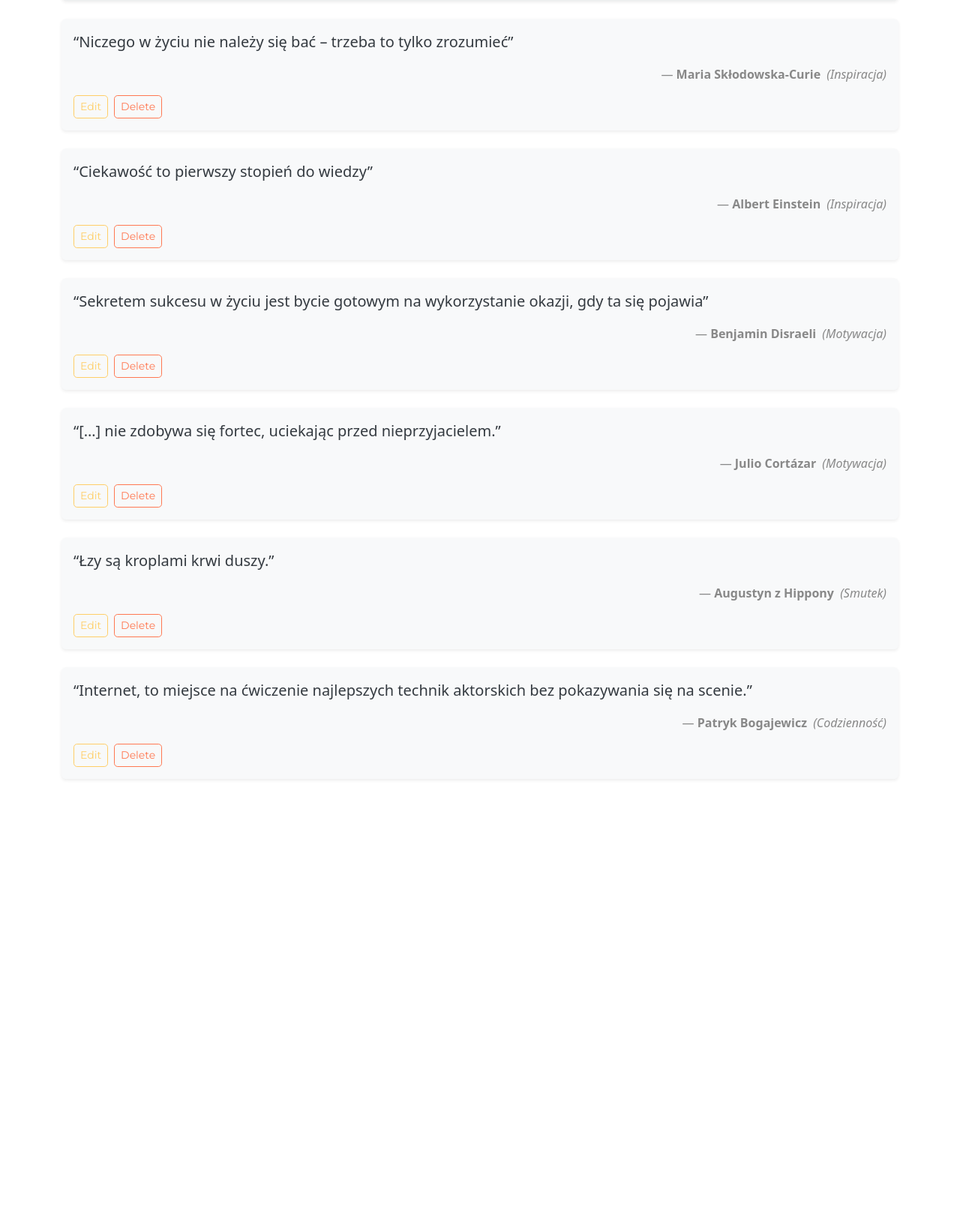
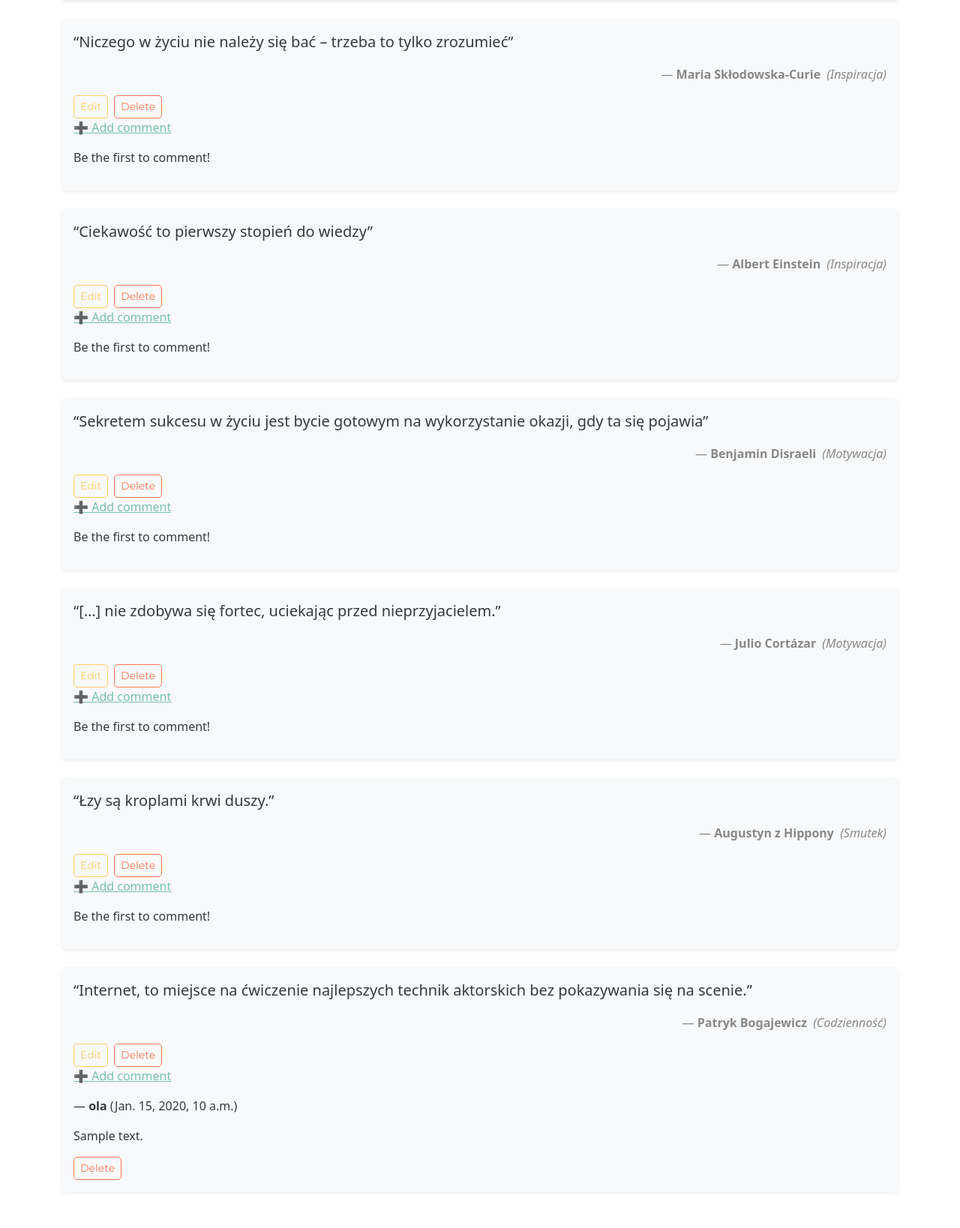
Before and after one commit to AleksandraGrabowska04/cytatownik, a Django app: page /my-quotes/ in a window 1280 px wide. Shown: the part 394-2032 px from the top of the page at 75% size. Before the commit the page ends 1434 px from the top, so only its background shows below. Run offline with Django 5.2, Linux system fonts and the light colour scheme; a user stored in the database is signed in; data comes from the database, SQL or seed files in the repository; tables that the repository leaves empty hold one stand-in row (values such as "Sample post"); some libraries are stand-ins or nearby versions.

Commit message:
Added comments to My Quotes page

```diff
--- a/quote/templates/quote/my_quotes.html
+++ b/quote/templates/quote/my_quotes.html
@@ -77,6 +77,26 @@
                     <a href="{% url 'edit_quote' quote.id %}" class="btn btn-sm btn-outline-warning">Edit</a>
                     <a href="{% url 'delete_quote' quote.id %}" class="btn btn-sm btn-outline-danger">Delete</a>
                 </div>
+                {% if request.user.is_authenticated %}
+                    <p><a href="{% url 'add_comment' quote.id %}">➕ Add comment</a></p>
+                {% endif %}
+                {% with iteration=forloop.counter0 %}
+                {% for commentArr in comments %}
+                    {% if forloop.counter0 == iteration %}
+                    {% for comment in commentArr %}
+                        <p>— <strong>{{ comment.user }}</strong> ({{ comment.created_at }})</p>
+                        <blockquote>{{ comment.content }}</blockquote>
+                        {% if request.user == comment.user %}
+                            <div class="mt-3 d-flex gap-2">
+                                <a href="{% url 'delete_comment' comment.id %}" class="btn btn-sm btn-outline-danger">Delete</a>
+                            </div>
+                        {% endif %}
+                    {% empty %}
+                        <p>Be the first to comment!</p>
+                    {% endfor %}
+                    {% endif %}
+                {% endfor %}
+                {% endwith %}
             </div>
         </div>
     {% empty %}
--- a/quote/views.py
+++ b/quote/views.py
@@ -42,6 +42,10 @@ def my_quotes(request):
     form = QuoteSearchForm(request.GET)
     quotes = Quote.objects.filter(user=request.user).order_by('-id')
 
+    comments = []
+    for quote in quotes:
+        comments.append(quote.comments.all())
+
     if form.is_valid():
         text = form.cleaned_data.get('text')
         author = form.cleaned_data.get('author')
@@ -56,7 +60,8 @@ def my_quotes(request):
 
     return render(request, 'quote/my_quotes.html', {
         'quotes': quotes,
-        'search_form': form
+        'search_form': form,
+        'comments': comments,
     })
 
 def home(request):
```
